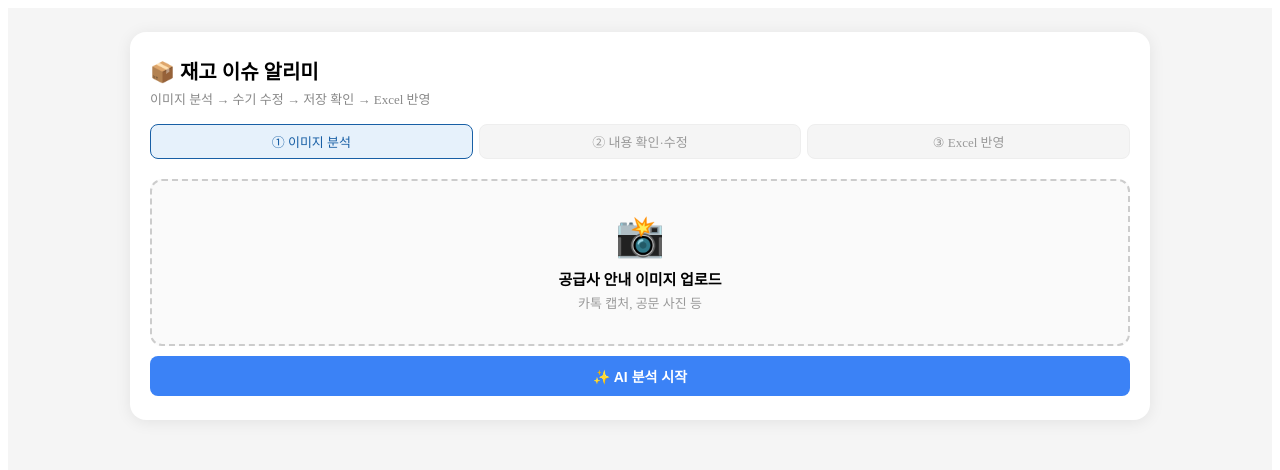
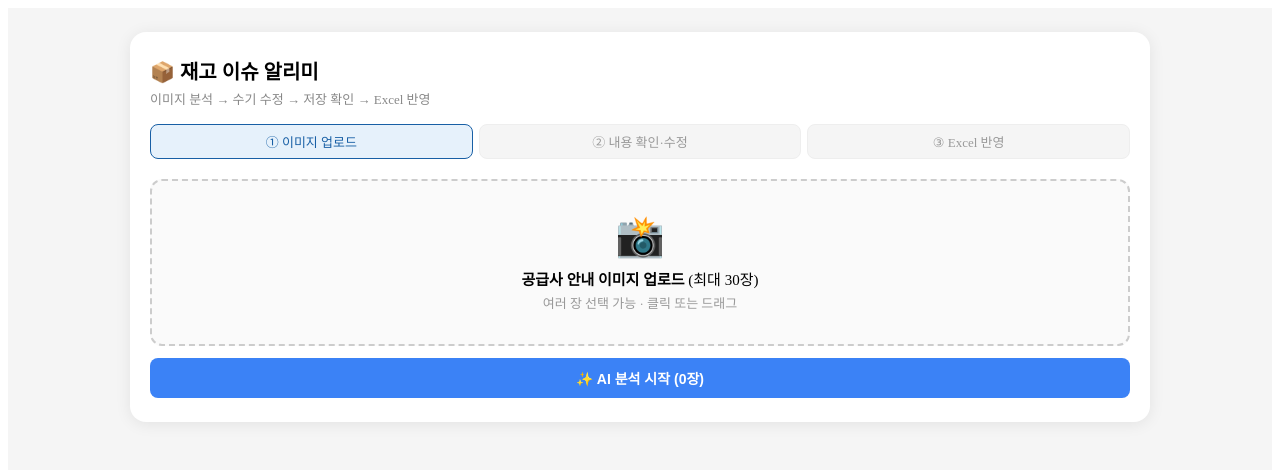
Before and after one commit to cslis07/stock-alert-app, a Next.js app: page / in a window 1280 px wide. Shown: the top 470 px of the page. Built offline with nearby package versions, Linux system fonts and the light colour scheme.

Commit message:
Update index.js

```diff
--- a/pages/index.js
+++ b/pages/index.js
@@ -15,9 +15,7 @@ function drugIdentity(str) {
     .replace(/[()（）\[\]]/g, '')
     .replace(/\s+/g, '')
     .replace(/\d+(t|c|관|포|병|앰플|바이알|b|a)(?![a-z가-힣])/gi, '')
-    .replace(/ptp/gi, '')
-    .replace(/alu-?alu/gi, '')
-    .trim();
+    .replace(/ptp/gi, '').replace(/alu-?alu/gi, '').trim();
 }
 
 function matchScore(a, b) {
@@ -31,7 +29,6 @@ function matchScore(a, b) {
   return m / Math.max(da.length, db.length);
 }
 
-// ★ DOM에서 테이블 데이터 읽기
 function readFromDOM() {
   const tableRows = document.querySelectorAll('table tbody tr');
   return Array.from(tableRows).map(tr => {
@@ -53,60 +50,80 @@ export default function Home() {
   const xlsRef = useRef();
 
   const [step, setStep] = useState(1);
-  const [imgPreview, setImgPreview] = useState(null);
-  const [imgBase64, setImgBase64] = useState('');
-  const [imgMime, setImgMime] = useState('image/jpeg');
+  const [images, setImages] = useState([]);
   const [loading, setLoading] = useState(false);
-  const [supplier, setSupplier] = useState('');
-  const [noticeDate, setNoticeDate] = useState('');
+  const [progress, setProgress] = useState({ current:0, total:0 });
   const [items, setItems] = useState([]);
   const [error, setError] = useState('');
   const [saved, setSaved] = useState(false);
+  const [failedImages, setFailedImages] = useState([]);
 
   useEffect(() => { import('xlsx').then(mod => { XLSX = mod; }); }, []);
 
-  function handleImg(file) {
-    if (!file) return;
-    setImgMime(file.type || 'image/jpeg');
+  function handleImages(files) {
+    const fileArray = Array.from(files).slice(0, 30);
+    if (fileArray.length === 0) return;
+    const promises = fileArray.map(file => new Promise(resolve => {
       const reader = new FileReader();
-    reader.onload = e => {
-      setImgPreview(e.target.result);
-      setImgBase64(e.target.result.split(',')[1]);
-    };
+      reader.onload = e => resolve({
+        preview: e.target.result,
+        base64: e.target.result.split(',')[1],
+        mime: file.type || 'image/jpeg',
+        name: file.name,
+      });
       reader.readAsDataURL(file);
+    }));
+    Promise.all(promises).then(results => setImages(prev => [...prev, ...results].slice(0, 30)));
   }
 
-  async function analyze() {
-    if (!imgBase64) return;
-    setLoading(true); setError('');
+  function removeImage(idx) {
+    setImages(prev => prev.filter((_, i) => i !== idx));
+  }
+
+  async function analyzeAll() {
+    if (images.length === 0) return;
+    setLoading(true); setError(''); setFailedImages([]);
+    const allItems = [];
+    const failed = [];
+
+    for (let i = 0; i < images.length; i++) {
+      setProgress({ current: i + 1, total: images.length });
       try {
         const res = await fetch('/api/analyze', {
           method: 'POST',
           headers: { 'Content-Type': 'application/json' },
-        body: JSON.stringify({ imageBase64: imgBase64, mimeType: imgMime }),
+          body: JSON.stringify({ imageBase64: images[i].base64, mimeType: images[i].mime }),
         });
         const data = await res.json();
         if (!res.ok) throw new Error(data.error);
-      setSupplier(data.supplier || '');
-      setNoticeDate(data.notice_date || '');
-      setItems((data.items || []).map((it, i) => ({
-        id: i,
-        manufacturer: data.supplier || '',
+
+        const supplier = data.supplier || '';
+        (data.items || []).forEach(it => {
+          allItems.push({
+            id: Date.now() + Math.random(),
+            manufacturer: supplier,
             product_name: it.product_name || '',
             spec: it.spec || '',
             status: it.status || '미정',
             date: it.exact_date || '',
             note: [it.vague_date, it.note].filter(Boolean).join(' / '),
-      })));
+          });
+        });
+      } catch (e) {
+        failed.push(`${images[i].name}: ${e.message}`);
+      }
+    }
+
+    setItems(allItems);
+    setFailedImages(failed);
+    setLoading(false);
     setSaved(false);
     setStep(2);
-    } catch (e) { setError(e.message); }
-    finally { setLoading(false); }
   }
 
   function addRow() {
     setItems(prev => [...prev, {
-      id: Date.now(), manufacturer: supplier,
+      id: Date.now(), manufacturer: '',
       product_name: '', spec: '', status: '미정', date: '', note: ''
     }]);
   }
@@ -114,49 +131,33 @@ export default function Home() {
     setItems(prev => prev.filter(it => it.id !== id));
   }
 
-  // ★ 저장: 추출 데이터만 별도 Excel로 다운로드 (확인용)
   function saveExtracted() {
     if (!XLSX) return;
     const currentItems = readFromDOM();
     if (currentItems.length === 0) { alert('데이터가 없어요.'); return; }
 
-    const supplierVal = document.getElementById('inp-supplier')?.value || '';
-    const dateVal = document.getElementById('inp-date')?.value || '';
-
     const headers = ['제약사', '제품명', '규격', '상태', '입고/품절 날짜', '비고'];
     const data = [
-      [`공급사: ${supplierVal}`, `날짜: ${dateVal}`, '', '', '', `총 ${currentItems.length}건`],
-      [],
       headers,
-      ...currentItems.map(it => [
-        it.manufacturer, it.product_name, it.spec, it.status, it.date, it.note
-      ])
+      ...currentItems.map(it => [it.manufacturer, it.product_name, it.spec, it.status, it.date, it.note])
     ];
 
     const ws = XLSX.utils.aoa_to_sheet(data);
-
-    // 날짜 컬럼 문자열 강제
     data.forEach((row, ri) => {
-      if (ri < 3) return;
+      if (ri < 1) return;
       const val = row[4];
-      if (val) {
-        const addr = XLSX.utils.encode_cell({ r: ri, c: 4 });
-        ws[addr] = { v: String(val), t: 's' };
-      }
+      if (val) ws[XLSX.utils.encode_cell({ r: ri, c: 4 })] = { v: String(val), t: 's' };
     });
-
-    // 컬럼 너비
-    ws['!cols'] = [
-      { wch: 14 }, { wch: 28 }, { wch: 18 }, { wch: 14 }, { wch: 14 }, { wch: 30 }
-    ];
+    ws['!cols'] = [{ wch:14 },{ wch:28 },{ wch:18 },{ wch:14 },{ wch:14 },{ wch:30 }];
 
     const wb = XLSX.utils.book_new();
     XLSX.utils.book_append_sheet(wb, ws, '추출데이터');
-    XLSX.writeFile(wb, `추출_${supplierVal}_${dateVal}.xlsx`);
+    const d = new Date();
+    const ds = `${d.getFullYear()}${String(d.getMonth()+1).padStart(2,'0')}${String(d.getDate()).padStart(2,'0')}`;
+    XLSX.writeFile(wb, `추출데이터_${ds}.xlsx`);
     setSaved(true);
   }
 
-  // ★ 기존 Excel에 반영
   function handleExcel(file) {
     if (!file || !XLSX) return;
     const currentItems = readFromDOM();
@@ -169,7 +170,6 @@ export default function Home() {
       const ws = wb.Sheets[wsName];
       const allRows = XLSX.utils.sheet_to_json(ws, { header: 1, defval: '', raw: true });
 
-      // 빈 행 제거
       const lastDataIdx = allRows.reduce((last, row, i) =>
         row.some(c => c !== '' && c !== null && c !== undefined) ? i : last, 0);
       const rows = allRows.slice(0, lastDataIdx + 1);
@@ -196,7 +196,7 @@ export default function Home() {
           rows[ri][COL.status] = item.status;
           if (item.date) rows[ri][COL.date] = item.date;
           if (item.note) rows[ri][COL.note] = item.note;
-          log.push(`✏️ "${oldName}" ← 상태:${item.status} (유사도:${(bestScore*100).toFixed(0)}%)`);
+          log.push(`✏️ "${oldName}" ← ${item.status} (${(bestScore*100).toFixed(0)}%)`);
           updateCount++;
         } else {
           const newRow = new Array(8).fill('');
@@ -207,7 +207,7 @@ export default function Home() {
           newRow[COL.date]         = item.date;
           newRow[COL.note]         = item.note;
           rows.push(newRow);
-          log.push(`➕ "${item.product_name}" 신규추가`);
+          log.push(`➕ "${item.product_name}" 신규`);
           addCount++;
         }
       });
@@ -225,9 +225,8 @@ export default function Home() {
       const d = new Date();
       const ds = `${d.getFullYear()}${String(d.getMonth()+1).padStart(2,'0')}${String(d.getDate()).padStart(2,'0')}`;
       XLSX.writeFile(wb, `히스토바이오_제품_유통_현황_${ds}.xlsx`);
-
       console.log(log.join('\n'));
-      alert(`✅ 완료!\n업데이트: ${updateCount}건 / 신규추가: ${addCount}건\n\n${log.join('\n')}`);
+      alert(`✅ 완료!\n업데이트: ${updateCount}건 / 신규추가: ${addCount}건\n\n${log.slice(0,20).join('\n')}${log.length > 20 ? `\n...외 ${log.length-20}건` : ''}`);
     };
     reader.readAsArrayBuffer(file);
   }
@@ -244,10 +243,15 @@ export default function Home() {
     btnOrange:{ background:'#f59e0b', color:'#fff', border:'none', borderRadius:8, padding:'10px 20px', fontSize:14, fontWeight:600, cursor:'pointer' },
     inp:      { border:'1px solid #e5e7eb', borderRadius:6, padding:'5px 7px', fontSize:13, width:'100%', background:'#fff', color:'#111', boxSizing:'border-box' },
     sel:      { border:'1px solid #e5e7eb', borderRadius:6, padding:'5px 4px', fontSize:12, background:'#fff', color:'#111', width:'100%' },
-    th:       { padding:'8px 6px', fontSize:12, fontWeight:600, background:'#f8f9fa', color:'#555', textAlign:'left', whiteSpace:'nowrap', borderBottom:'2px solid #e5e7eb' },
+    th:       { padding:'8px 6px', fontSize:12, fontWeight:600, background:'#f8f9fa', color:'#555', textAlign:'left', whiteSpace:'nowrap', borderBottom:'2px solid #e5e7eb', position:'sticky', top:0, zIndex:1 },
     td:       { padding:'4px', verticalAlign:'middle', borderBottom:'1px solid #f3f3f3' },
     err:      { background:'#FCEBEB', color:'#A32D2D', borderRadius:8, padding:'10px 14px', fontSize:13, marginTop:10 },
     info:     { background:'#EAF3DE', color:'#3B6D11', borderRadius:8, padding:'8px 14px', fontSize:13, marginTop:8 },
+    warn:     { background:'#FAEEDA', color:'#854F0B', borderRadius:8, padding:'8px 14px', fontSize:13, marginTop:8 },
+    thumb:    { width:64, height:64, objectFit:'cover', borderRadius:6, border:'1px solid #eee' },
+    thumbX:   { position:'absolute', top:-4, right:-4, background:'#e55', color:'#fff', border:'none', borderRadius:'50%', width:18, height:18, fontSize:11, cursor:'pointer', lineHeight:'18px', textAlign:'center', padding:0 },
+    progress: { width:'100%', height:6, background:'#e5e7eb', borderRadius:3, overflow:'hidden', marginTop:12 },
+    bar:      (pct) => ({ width:`${pct}%`, height:'100%', background:'#3B82F6', borderRadius:3, transition:'width 0.3s' }),
   };
 
   return (
@@ -259,7 +263,7 @@ export default function Home() {
           <p style={{ fontSize:13, color:'#888', margin:'0 0 16px' }}>이미지 분석 → 수기 수정 → 저장 확인 → Excel 반영</p>
 
           <div style={s.steps}>
-            {['① 이미지 분석','② 내용 확인·수정','③ Excel 반영'].map((label,i) => (
+            {['① 이미지 업로드','② 내용 확인·수정','③ Excel 반영'].map((label,i) => (
               <div key={i} style={s.dot(step===i+1, step>i+1)}>{label}</div>
             ))}
           </div>
@@ -267,33 +271,55 @@ export default function Home() {
           {/* ── STEP 1 ── */}
           {step === 1 && (
             <>
-              {!imgPreview ? (
               <div style={s.drop}
                 onClick={() => imgRef.current?.click()}
                 onDragOver={e => e.preventDefault()}
-                  onDrop={e => { e.preventDefault(); handleImg(e.dataTransfer.files[0]); }}>
+                onDrop={e => { e.preventDefault(); handleImages(e.dataTransfer.files); }}>
                 <div style={{ fontSize:40 }}>📸</div>
-                  <p style={{ fontSize:15, margin:'8px 0 4px' }}><strong>공급사 안내 이미지 업로드</strong></p>
-                  <p style={{ fontSize:13, color:'#999', margin:0 }}>카톡 캡처, 공문 사진 등</p>
-                  <input type="file" ref={imgRef} accept="image/*" style={{ display:'none' }}
-                    onChange={e => handleImg(e.target.files[0])} />
+                <p style={{ fontSize:15, margin:'8px 0 4px' }}>
+                  <strong>공급사 안내 이미지 업로드</strong> (최대 30장)
+                </p>
+                <p style={{ fontSize:13, color:'#999', margin:0 }}>여러 장 선택 가능 · 클릭 또는 드래그</p>
+                <input type="file" ref={imgRef} accept="image/*" multiple style={{ display:'none' }}
+                  onChange={e => handleImages(e.target.files)} />
               </div>
-              ) : (
-                <div style={{ textAlign:'center', marginBottom:12 }}>
-                  <img src={imgPreview} alt="미리보기"
-                    style={{ maxWidth:'100%', maxHeight:220, borderRadius:8, border:'1px solid #eee' }} />
+
+              {images.length > 0 && (
+                <>
+                  <div style={{ display:'flex', flexWrap:'wrap', gap:8, marginTop:12 }}>
+                    {images.map((img, i) => (
+                      <div key={i} style={{ position:'relative' }}>
+                        <img src={img.preview} alt={img.name} style={s.thumb} />
+                        <button style={s.thumbX} onClick={() => removeImage(i)}>✕</button>
+                      </div>
+                    ))}
+                  </div>
+                  <p style={{ fontSize:13, color:'#666', margin:'8px 0 0' }}>
+                    {images.length}장 선택됨 {images.length >= 30 && '(최대)'}
+                  </p>
+                </>
+              )}
+
+              {loading && (
+                <div style={{ marginTop:16 }}>
+                  <p style={{ fontSize:14, color:'#185FA5', fontWeight:500, margin:'0 0 6px' }}>
+                    ⏳ {progress.current} / {progress.total} 분석 중...
+                  </p>
+                  <div style={s.progress}>
+                    <div style={s.bar(progress.total ? (progress.current / progress.total) * 100 : 0)} />
+                  </div>
                 </div>
               )}
+
               {error && <div style={s.err}>❌ {error}</div>}
-              <div style={{ display:'flex', gap:8, marginTop:10 }}>
-                <button style={{ ...s.btnBlue, flex:1 }} onClick={analyze} disabled={!imgBase64||loading}>
-                  {loading ? '⏳ AI 분석 중...' : '✨ AI 분석 시작'}
+
+              <div style={{ display:'flex', gap:8, marginTop:12 }}>
+                <button style={{ ...s.btnBlue, flex:1 }} onClick={analyzeAll}
+                  disabled={images.length === 0 || loading}>
+                  {loading ? `⏳ ${progress.current}/${progress.total} 분석 중...` : `✨ AI 분석 시작 (${images.length}장)`}
                 </button>
-                {imgPreview && (
-                  <button style={s.btnGray}
-                    onClick={() => { setImgPreview(null); setImgBase64(''); setError(''); }}>
-                    ↩ 다시
-                  </button>
+                {images.length > 0 && !loading && (
+                  <button style={s.btnGray} onClick={() => setImages([])}>전체 삭제</button>
                 )}
               </div>
             </>
@@ -302,20 +328,24 @@ export default function Home() {
           {/* ── STEP 2 ── */}
           {step === 2 && (
             <>
-              <div style={{ display:'flex', gap:10, marginBottom:14, flexWrap:'wrap', alignItems:'flex-end' }}>
-                <div style={{ flex:1, minWidth:150 }}>
-                  <div style={{ fontSize:12, color:'#888', marginBottom:3 }}>공급사</div>
-                  <input id="inp-supplier" style={s.inp} defaultValue={supplier} />
-                </div>
-                <div style={{ flex:1, minWidth:130 }}>
-                  <div style={{ fontSize:12, color:'#888', marginBottom:3 }}>안내 날짜</div>
-                  <input id="inp-date" style={s.inp} defaultValue={noticeDate} />
-                </div>
-                <div style={{ fontSize:13, color:'#888', paddingBottom:6 }}>총 {items.length}건</div>
+              <div style={{ display:'flex', gap:12, alignItems:'center', marginBottom:12, flexWrap:'wrap' }}>
+                <span style={{ fontSize:14, fontWeight:600 }}>
+                  총 {items.length}건 추출 ({images.length}장 분석)
+                </span>
+                {failedImages.length > 0 && (
+                  <span style={{ fontSize:12, color:'#A32D2D' }}>
+                    ⚠️ {failedImages.length}장 실패
+                  </span>
+                )}
               </div>
 
-              {/* 테이블 */}
-              <div style={{ overflowX:'auto', marginBottom:10 }}>
+              {failedImages.length > 0 && (
+                <div style={s.warn}>
+                  {failedImages.map((f, i) => <div key={i}>{f}</div>)}
+                </div>
+              )}
+
+              <div style={{ overflowX:'auto', maxHeight:500, overflowY:'auto', marginBottom:10, border:'1px solid #eee', borderRadius:8 }}>
                 <table style={{ width:'100%', borderCollapse:'collapse', minWidth:820 }}>
                   <thead>
                     <tr>
@@ -359,14 +389,15 @@ export default function Home() {
                 </table>
               </div>
 
-              {/* 버튼 영역 */}
               <div style={{ display:'flex', gap:8, alignItems:'center', flexWrap:'wrap', marginTop:8 }}>
                 <button style={{ ...s.btnGray, fontSize:13 }} onClick={addRow}>+ 행 추가</button>
                 <button style={s.btnOrange} onClick={saveExtracted}>
-                  💾 저장 (확인용 다운로드)
+                  💾 저장 (확인용)
                 </button>
                 <div style={{ flex:1 }} />
-                <button style={s.btnGray} onClick={() => { setStep(1); setSaved(false); }}>↩ 다시 분석</button>
+                <button style={s.btnGray} onClick={() => { setStep(1); setSaved(false); setImages([]); }}>
+                  ↩ 처음부터
+                </button>
                 <button style={s.btnGreen} onClick={() => xlsRef.current?.click()}>
                   📊 기존 Excel에 반영
                 </button>
@@ -374,11 +405,7 @@ export default function Home() {
                   onChange={e => { if (e.target.files[0]) handleExcel(e.target.files[0]); }} />
               </div>
 
-              {saved && (
-                <div style={s.info}>
-                  ✅ 저장 완료! 다운로드한 파일에서 데이터를 확인한 후, "기존 Excel에 반영" 버튼으로 병합하세요.
-                </div>
-              )}
+              {saved && <div style={s.info}>✅ 저장 완료! 확인 후 "기존 Excel에 반영"으로 병합하세요.</div>}
             </>
           )}
         </div>
```
Lines whose indentation alone changed are shown as unchanged.
